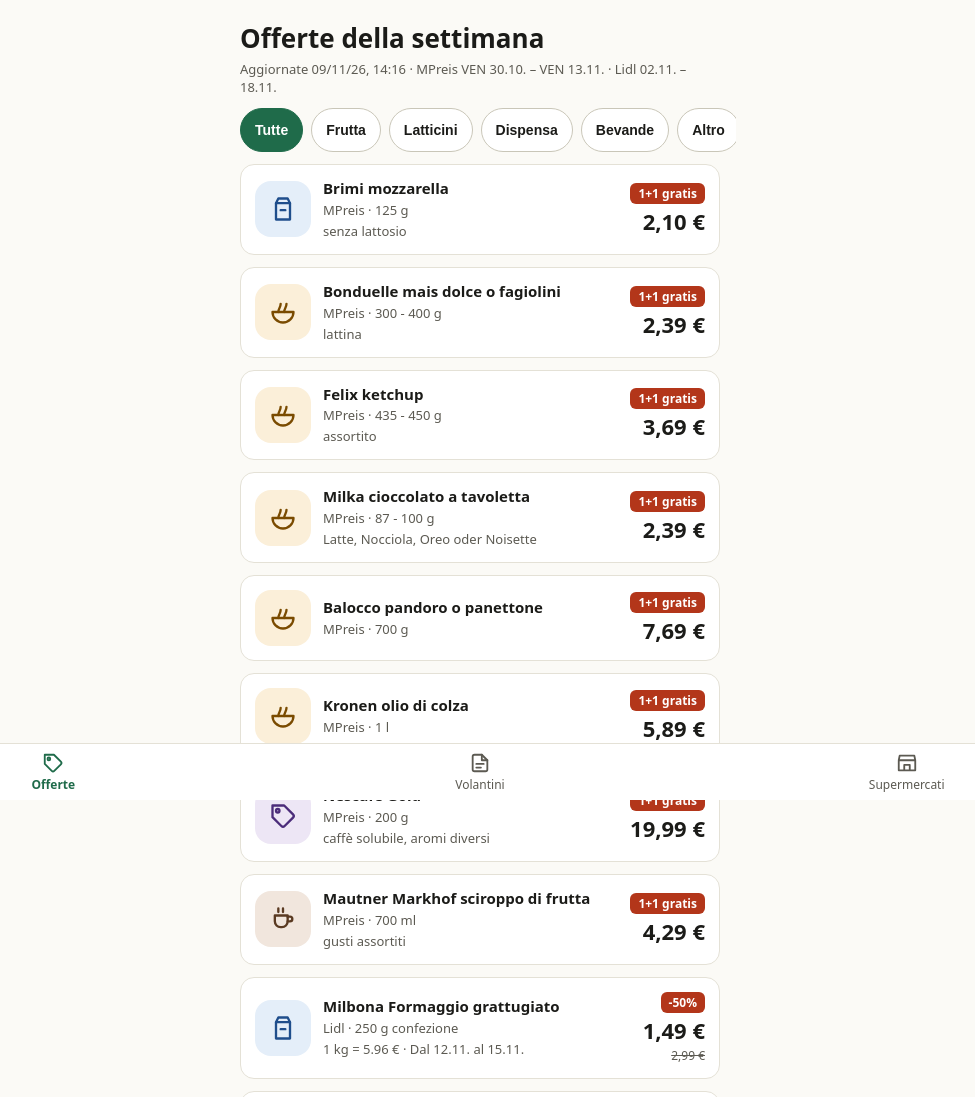
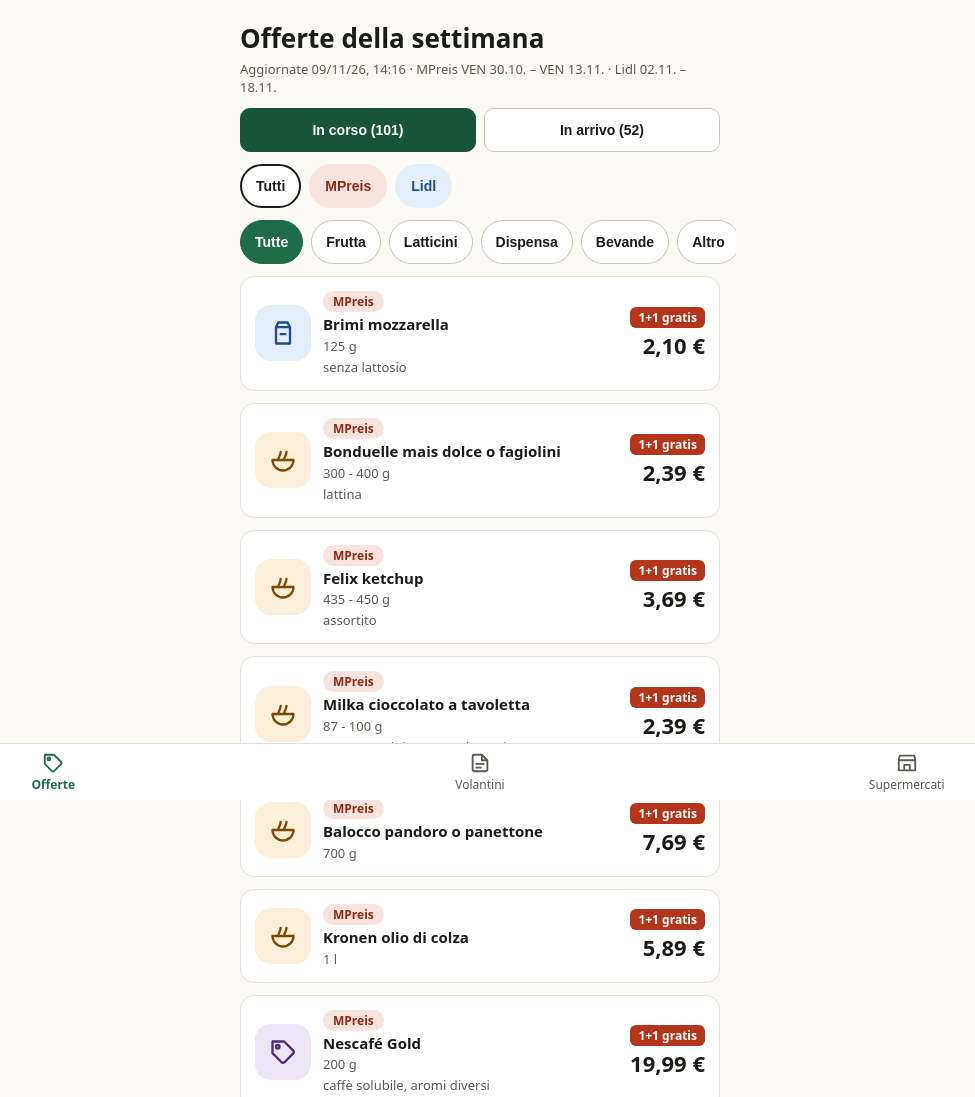
Before and after one commit to giu852/volantini, a plain HTML site: page index.html in a window 1280 px wide. Shown: the top 1097 px of the page, without its empty margins (160-1135 px from the left). Drawn offline with Linux system fonts and the light colour scheme; files whose address does not match are found by name.

Commit message:
Add files via upload

```diff
--- a/index.html
+++ b/index.html
@@ -20,13 +20,17 @@ h1{margin:0;font-size:26px}.mu{color:#5C5A52;font-size:13px;margin:4px 0 0}
 #tabs a{flex:1;min-height:56px;display:flex;flex-direction:column;align-items:center;justify-content:center;gap:2px;font-size:12px;color:#5C5A52;text-decoration:none}
 #tabs a[aria-current=page]{color:#1F6B4A;font-weight:700}
 .lnk{min-height:44px;box-sizing:border-box;display:inline-flex;align-items:center;padding:0 14px;border-radius:10px;border:1px solid #C9C6B8;background:#fff;color:#1B1B18;font-size:14px;font-weight:600;text-decoration:none}
+#when .seg{flex:1;min-height:44px;border-radius:10px;border:1px solid #C9C6B8;background:#fff;font-size:14px;font-weight:600;color:#1B1B18}#when .seg[aria-pressed=true]{background:#17543A;border-color:#17543A;color:#fff}
+.shopchip{flex:none;min-height:44px;box-sizing:border-box;padding:0 14px;border-radius:999px;border:2px solid transparent;font-size:14px;font-weight:600}.shopchip[aria-pressed=true]{border-color:#1B1B18;font-weight:700}.shop{align-self:flex-start;padding:2px 10px;border-radius:999px;font-size:12px;font-weight:700}
 </style></head><body><main>
 <section id="v-offerte"><div><h1>Offerte della settimana</h1><p class="mu" id="agg">Caricamento…</p></div>
+<div id="when" role="group" aria-label="Periodo" style="display:flex;gap:8px"></div>
+<div id="shops" role="group" aria-label="Supermercati" style="display:flex;gap:8px;overflow-x:auto;margin:0 -16px;padding:0 16px"></div>
 <div id="chips" role="group" aria-label="Categorie"></div>
 <div id="list" style="display:flex;flex-direction:column;gap:12px"></div></section>
 <section id="v-volantini" hidden><div><h1>Volantini</h1><p class="mu">Letti in automatico, nessuna azione richiesta</p></div>
 <div class="card info"><b style="color:#17543A;font-size:15px">Lettura automatica attiva</b><span>Ogni giorno l'app legge le offerte dalle pagine dei supermercati.</span><span id="agg2"></span></div>
-<h2 style="margin:2px 0 0;font-size:16px">Stato delle fonti</h2><div id="vol" style="display:flex;flex-direction:column;gap:12px"></div>
+<h2 style="margin:2px 0 0;font-size:16px">Stato delle fonti</h2><p class="mu" style="margin:-6px 0 0">Tocca una catena per vedere le sue offerte.</p><div id="vol" style="display:flex;flex-direction:column;gap:12px"></div>
 <h2 style="margin:2px 0 0;font-size:16px">Volantini trovati</h2><div id="vlist" style="display:flex;flex-direction:column;gap:12px"></div></section>
 <section id="v-supermercati" hidden><div><h1>Supermercati</h1><p class="mu">Le catene da cui leggere le offerte</p></div>
 <div id="sup" style="display:flex;flex-direction:column;gap:12px"></div>
@@ -37,48 +41,60 @@ h1{margin:0;font-size:26px}.mu{color:#5C5A52;font-size:13px;margin:4px 0 0}
 <script>
 const I={latticini:'<path d="M8 3h8l2 4v14H6V7l2-4z"/><path d="M6 7h12M10 13h4"/>',dispensa:'<path d="M3 12h18a9 9 0 0 1-18 0z"/><path d="M8 12c0-3 2-4 2-7M13 12c0-3 2-4 2-7"/>',bevande:'<path d="M5 9h11v5a5 5 0 0 1-5 5h-1a5 5 0 0 1-5-5V9z"/><path d="M16 10h2a2 2 0 0 1 0 4h-2M8 3v3M12 3v3"/>',frutta:'<path d="M12 7c-2-2-7-1-7 5 0 4 3 8 5 8 1 0 1.5-.5 2-.5s1 .5 2 .5c2 0 5-4 5-8 0-6-5-7-7-5z"/><path d="M12 7c0-2 1-3 3-4"/>',altro:'<path d="M20.6 13.4l-7.2 7.2a2 2 0 0 1-2.8 0L3 13V3h10l7.6 7.6a2 2 0 0 1 0 2.8z"/><circle cx="7.5" cy="7.5" r="1.5"/>'};
 const COL={latticini:['#E4EEF9','#1F4E8C'],dispensa:['#FBEFD9','#7A4B00'],bevande:['#F1E6DD','#5A3A22'],frutta:['#E3F0E8','#17543A'],altro:['#EDE6F5','#4B2C7A']};
-const CAT={latticini:/latte|yogurt|burro|mozzarella|formaggio/i,bevande:/caff|vino|lagrein|sciroppo|acqua|birra/i,frutta:/mela|mele|arance|broccoli|cavolo|frutta|verdura|insalata/i,dispensa:/salmone|tonno|polpa|pomodor|pistacch|pasta|rag[uù]|sugo|olio|mais|fagiolini|ketchup|nutella|pandoro|panettone|cioccolato|pizza/i};
-const cat=n=>Object.keys(CAT).find(k=>CAT[k].test(n))||'altro';
+const CAT={latticini:/latte|yogurt|burro|mozzarella|formaggio/i,bevande:/caff|vino|lagrein|sciroppo|acqua|birra/i,frutta:/mela|mele|arance|broccoli|cavolo|frutta|verdura|insalata/i,dispensa:/dispensa|carn|pesce|salum|conserv|scorte|salmone|tonno|polpa|pomodor|pistacch|pasta|rag[uù]|sugo|olio|mais|fagiolini|ketchup|nutella|pandoro|panettone|cioccolato|pizza/i};
+const cat=o=>{const n=o.prodotto+' '+(o.categoria||'');return Object.keys(CAT).find(k=>CAT[k].test(n))||'altro'};
 const pct=o=>o.promo.tipo==='1+1'?50:(o.sconto_pct||0);
 const eur=n=>n==null?'':n.toFixed(2).replace('.',',')+' €';
 const el=(t,c,x)=>{const e=document.createElement(t);if(c)e.className=c;if(x!=null)e.textContent=x;return e};
-let all=[],sel='tutte';
+let all=[],sel='tutte',when='ora',shop='tutti',SM={};
+const oggi=()=>{const d=new Date();return d.getFullYear()+'-'+String(d.getMonth()+1).padStart(2,'0')+'-'+String(d.getDate()).padStart(2,'0')};
+const inCorso=o=>(!o.inizio||o.inizio<=oggi())&&(!o.fine||o.fine>=oggi());
+const inArrivo=o=>!!o.inizio&&o.inizio>oggi();
+function negozi(){const box=document.getElementById('shops');box.replaceChildren();
+const nomi=[...new Set([...all.map(o=>o.negozio),...(shop==='tutti'?[]:[shop])])];
+for(const k of ['tutti',...nomi]){const b=el('button','shopchip',(k==='tutti'?'Tutti':k));b.type='button';b.setAttribute('aria-pressed',k===shop);
+const c=SM[k];b.style.background=c?c.bg:'#fff';b.style.color=c?c.fg:'#1B1B18';if(!c)b.style.borderColor=k===shop?'#1B1B18':'#C9C6B8';
+b.onclick=()=>{shop=k;negozi();draw()};box.append(b)}}
+function vaiOfferte(nome){shop=nome;when='ora';sel='tutte';negozi();periodo();chips();draw();location.hash='#offerte'}
+function periodo(){const box=document.getElementById('when');box.replaceChildren();const n=all.filter(inArrivo).length;
+for(const [k,l] of [['ora','In corso ('+all.filter(inCorso).length+')'],['presto','In arrivo ('+n+')']]){const b=el('button','',l);b.type='button';b.className='seg';b.setAttribute('aria-pressed',k===when);b.onclick=()=>{when=k;periodo();draw()};box.append(b)}}
 function chips(){const box=document.getElementById('chips');box.replaceChildren();for(const k of ['tutte','frutta','latticini','dispensa','bevande','altro']){const b=el('button','',k[0].toUpperCase()+k.slice(1));b.type='button';b.setAttribute('aria-pressed',k===sel);b.onclick=()=>{sel=k;chips();draw()};box.append(b)}}
 function badge(o){const p=o.promo;return p.tipo==='1+1'?'1+1 gratis':p.tipo==='sottocosto'?'Sottocosto':p.tipo==='multi'?'da '+p.quantita+' '+(p.unita||''):pct(o)?'-'+pct(o)+'%':''}
 function draw(){const L=document.getElementById('list');L.replaceChildren();
-const rows=all.filter(o=>sel==='tutte'||cat(o.prodotto)===sel).sort((a,b)=>pct(b)-pct(a));
-if(!rows.length)L.append(el('p','mu','Nessuna offerta in questa categoria.'));
-for(const o of rows){const k=cat(o.prodotto),c=el('div','card'),t=el('div','tile');t.style.background=COL[k][0];t.style.color=COL[k][1];
+const rows=all.filter(o=>(when==='ora'?inCorso(o):inArrivo(o))&&(shop==='tutti'||o.negozio===shop)&&(sel==='tutte'||cat(o)===sel)).sort((a,b)=>pct(b)-pct(a));
+if(!rows.length)L.append(el('p','mu',shop==='tutti'?'Nessuna offerta con questi filtri.':'Nessuna offerta per '+shop+' con questi filtri (fonte non ancora collegata o nessuna offerta in corso).'));
+for(const o of rows){const k=cat(o),c=el('div','card'),t=el('div','tile');t.style.background=COL[k][0];t.style.color=COL[k][1];
 t.innerHTML='<svg width="28" height="28" viewBox="0 0 24 24" fill="none" stroke="currentColor" stroke-width="2" stroke-linecap="round" stroke-linejoin="round" aria-hidden="true">'+I[k]+'</svg>';
-const m=el('div','mid');m.append(el('div','nm',o.prodotto),el('div','sub',[o.negozio,o.formato].filter(Boolean).join(' · ')));
+const m=el('div','mid');const sp=el('span','shop',o.negozio),sc=SM[o.negozio];if(sc){sp.style.background=sc.bg;sp.style.color=sc.fg}else{sp.style.background='#ECEAE2';sp.style.color='#1B1B18'}
+m.append(sp,el('div','nm',o.prodotto),el('div','sub',o.formato||''));
 if(o.dettagli)m.append(el('div','sub',o.dettagli));if(o.scade_prima)m.append(el('div','warn','valido fino al '+o.scade_prima));
 const r=el('div','rt');if(badge(o))r.append(el('span','bd',badge(o)));r.append(el('span','pr',eur(o.prezzo)));if(o.prezzo_precedente)r.append(el('span','old',eur(o.prezzo_precedente)));
 c.append(t,m,r);L.append(c)}}
 const avatar=s=>{const a=el('span','av',s.ini);a.style.background=s.bg;a.style.color=s.fg;return a};
 const pill=(x,bg,fg)=>{const p=el('span','pill',x);p.style.background=bg;p.style.color=fg;return p};
-function row(s,detail,state){const c=el('div','card'),m=el('div','mid');m.append(el('div','nm',s.nome+(s.negozio?' · '+s.negozio:'')),el('div','sub',detail));c.append(avatar(s),m,state);return c}
+function row(s,detail,state,fn){const c=el('div','card'),m=el('div','mid');m.append(el('div','nm',s.nome+(s.negozio?' · '+s.negozio:'')),el('div','sub',detail));c.append(avatar(s),m,state);if(fn){c.tabIndex=0;c.setAttribute('role','button');c.style.cursor='pointer';c.onclick=fn;c.onkeydown=e=>{if(e.key==='Enter'||e.key===' '){e.preventDefault();fn()}}}return c}
 function route(){const h=(location.hash||'#offerte').slice(1);for(const k of['offerte','volantini','supermercati']){document.getElementById('v-'+k).hidden=k!==h}
 document.querySelectorAll('#tabs a').forEach(a=>a.getAttribute('href')==='#'+h?a.setAttribute('aria-current','page'):a.removeAttribute('aria-current'));window.scrollTo(0,0)}
 addEventListener('hashchange',route);route();
 Promise.all([fetch('data/offerte.json',{cache:'no-cache'}).then(r=>r.json()).catch(()=>null),fetch('data/supermercati.json',{cache:'no-cache'}).then(r=>r.json()).catch(()=>[])]).then(([d,S])=>{
 const ag=document.getElementById('agg');
 if(!d){ag.textContent='Nessun dato ancora: lancia "Aggiorna offerte" su GitHub (tab Actions).'}
-else{all=d.offerte;const when=new Date(d.aggiornato).toLocaleString('it-IT',{dateStyle:'short',timeStyle:'short'});
-ag.textContent='Aggiornate '+when+' · '+Object.entries(d.periodi).map(([n,p])=>n+' '+p).join(' · ');document.getElementById('agg2').textContent='Ultimo aggiornamento: '+when;chips();draw()}
+else{SM=Object.fromEntries(S.map(s=>[s.nome,s]));all=d.offerte;const quando=new Date(d.aggiornato).toLocaleString('it-IT',{dateStyle:'short',timeStyle:'short'});
+ag.textContent='Aggiornate '+quando+' · '+Object.entries(d.periodi).map(([n,p])=>n+' '+p).join(' · ');document.getElementById('agg2').textContent='Ultimo aggiornamento: '+quando;periodo();negozi();chips();draw()}
 const V=document.getElementById('vol'),G=document.getElementById('sup');
 for(const s of S){const f=((d&&d.fonti)||[]).find(x=>x.nome===s.nome);
 let det,st;if(f&&f.ok){det=f.n+' offerte · '+f.periodo;st=pill('Letto','#E3F0E8','#17543A')}
 else if(f){det='Errore nell\'ultima lettura';st=pill('Errore','#F9E3DE','#8C2A14')}
 else if(s.attivo){det='In attesa della prima lettura';st=pill('In attesa','#FBEFD9','#7A3E00')}
 else{det='Non ancora configurata';st=pill('Non attivo','#ECEAE2','#5C5A52')}
-V.append(row(s,det,st));
+V.append(row(s,det,st,()=>vaiOfferte(s.nome)));
 G.append(row(s,s.fonte+' · '+s.frequenza,s.attivo?pill('Attivo','#E3F0E8','#17543A'):pill('Da configurare','#ECEAE2','#5C5A52')))}const VL=document.getElementById('vlist');const dm=x=>new Date(x).toLocaleDateString('it-IT',{day:'numeric',month:'numeric'});
 const lidl=S.find(x=>x.nome==='Lidl');
 for(const v of ((d&&d.volantini)||[])){const c=el('div','card'),m=el('div','mid');c.style.flexWrap='wrap';
-m.append(el('div','nm',v.titolo||v.nome),el('div','sub',v.negozio+' · '+dm(v.dal)+' – '+dm(v.al)),el('div','sub',v.pagine_cibo.length+' pagine con alimentari su '+v.pagine));
+m.append(el('div','nm',v.titolo||v.nome),el('div','sub',v.negozio+' · '+dm(v.dal)+' – '+dm(v.al)),el('div','sub',v.pagine?(v.pagine_cibo.length+' pagine con alimentari su '+v.pagine):(v.n_offerte+' offerte lette dal sito')));
 const row=el('div','');row.style.cssText='width:100%;display:flex;gap:8px';
 for(const [l,u] of [['Apri volantino',v.url],['PDF',v.pdf]]){if(!u)continue;const a=el('a','lnk',l);a.href=u;a.target='_blank';a.rel='noopener';row.append(a)}
-c.append(lidl?avatar(lidl):el('span'),m,v.stato==='parziale'?pill('Letto in parte','#FBEFD9','#7A3E00'):pill('Da leggere','#ECEAE2','#5C5A52'),row);VL.append(c)}
+const sv=S.find(x=>x.nome===v.negozio);c.append(sv?avatar(sv):el('span'),m,v.stato==='sito'?pill('Offerte dal sito','#E3F0E8','#17543A'):v.stato==='parziale'?pill('Letto in parte','#FBEFD9','#7A3E00'):pill('Da leggere','#ECEAE2','#5C5A52'),row);VL.append(c)}
 if(!VL.children.length)VL.append(el('p','mu','Nessun volantino trovato: succede dopo il primo aggiornamento.'));
 });
 if('serviceWorker'in navigator)navigator.serviceWorker.register('sw.js');
--- a/supermercati.json
+++ b/supermercati.json
@@ -52,9 +52,9 @@
  {
   "nome": "Eurospin",
   "negozio": "Varna",
-  "fonte": "Volantino digitale",
-  "frequenza": "ogni settimana",
-  "attivo": false,
+  "fonte": "Volantino digitale Eurospin (dal sito)",
+  "frequenza": "ogni 2 settimane circa",
+  "attivo": true,
   "ini": "EN",
   "bg": "#FBEFD9",
   "fg": "#7A4B00"
```
